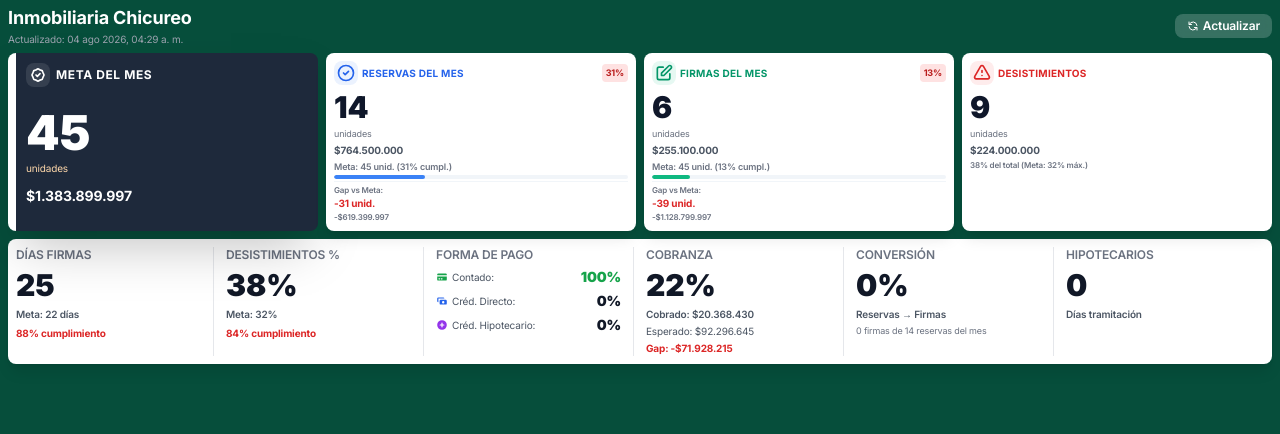
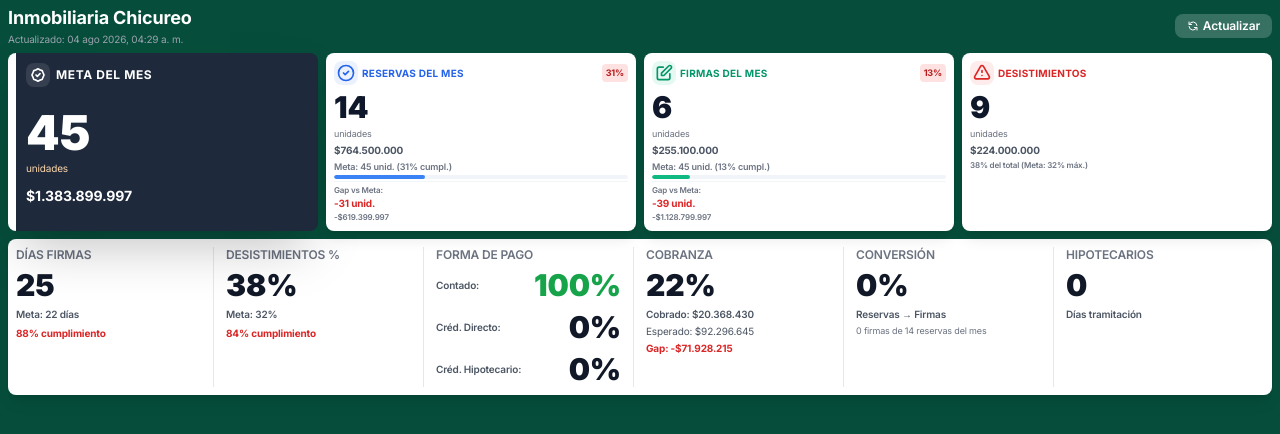
Before and after one commit to hernanazocar/indicadores-kpis, a Next.js app: page /demo in a window 1280 px wide. Shown: the top 434 px of the page. Built offline with nearby package versions, Linux system fonts and the light colour scheme.

Commit message:
feat: rediseñar tarjeta Forma de Pago para consistencia visual

```diff
--- a/app/demo/page.tsx
+++ b/app/demo/page.tsx
@@ -133,34 +133,18 @@ export default function DemoPage() {
             {/* 3. Distribución Pagos */}
             <div className="border-r border-gray-200 pr-3">
               <div className="text-xs text-gray-500 uppercase mb-1 font-semibold">Forma de Pago</div>
-              <div className="space-y-1">
+              <div className="space-y-1.5">
                 <div className="flex items-center justify-between">
-                  <div className="flex items-center gap-1">
-                    <svg className="w-3 h-3 text-green-600" fill="currentColor" viewBox="0 0 20 20">
-                      <path d="M4 4a2 2 0 00-2 2v1h16V6a2 2 0 00-2-2H4z"/>
-                      <path fillRule="evenodd" d="M18 9H2v5a2 2 0 002 2h12a2 2 0 002-2V9zM4 13a1 1 0 011-1h1a1 1 0 110 2H5a1 1 0 01-1-1zm5-1a1 1 0 100 2h1a1 1 0 100-2H9z" clipRule="evenodd"/>
-                    </svg>
-                    <span className="text-[10px] text-gray-600">Contado:</span>
-                  </div>
-                  <span className="text-sm font-black text-green-600">{Math.round((kpiData.formaPago.contado / Math.max(1, kpiData.formaPago.contado + kpiData.formaPago.credito + kpiData.formaPago.hipotecario)) * 100)}%</span>
+                  <span className="text-[10px] text-gray-600 font-semibold">Contado:</span>
+                  <span className="text-3xl font-black text-green-600">{Math.round((kpiData.formaPago.contado / Math.max(1, kpiData.formaPago.contado + kpiData.formaPago.credito + kpiData.formaPago.hipotecario)) * 100)}%</span>
                 </div>
                 <div className="flex items-center justify-between">
-                  <div className="flex items-center gap-1">
-                    <svg className="w-3 h-3 text-blue-600" fill="currentColor" viewBox="0 0 20 20">
-                      <path d="M4 4a2 2 0 00-2 2v4a2 2 0 002 2V6h10a2 2 0 00-2-2H4zm2 6a2 2 0 012-2h8a2 2 0 012 2v4a2 2 0 01-2 2H8a2 2 0 01-2-2v-4zm6 4a2 2 0 100-4 2 2 0 000 4z"/>
-                    </svg>
-                    <span className="text-[10px] text-gray-600">Créd. Directo:</span>
-                  </div>
-                  <span className="text-sm font-black text-gray-900">{Math.round((kpiData.formaPago.credito / Math.max(1, kpiData.formaPago.contado + kpiData.formaPago.credito + kpiData.formaPago.hipotecario)) * 100)}%</span>
+                  <span className="text-[10px] text-gray-600 font-semibold">Créd. Directo:</span>
+                  <span className="text-3xl font-black text-gray-900">{Math.round((kpiData.formaPago.credito / Math.max(1, kpiData.formaPago.contado + kpiData.formaPago.credito + kpiData.formaPago.hipotecario)) * 100)}%</span>
                 </div>
                 <div className="flex items-center justify-between">
-                  <div className="flex items-center gap-1">
-                    <svg className="w-3 h-3 text-purple-600" fill="currentColor" viewBox="0 0 20 20">
-                      <path fillRule="evenodd" d="M10 18a8 8 0 100-16 8 8 0 000 16zm1-11a1 1 0 10-2 0v2H7a1 1 0 100 2h2v2a1 1 0 102 0v-2h2a1 1 0 100-2h-2V7z" clipRule="evenodd"/>
-                    </svg>
-                    <span className="text-[10px] text-gray-600">Créd. Hipotecario:</span>
-                  </div>
-                  <span className="text-sm font-black text-gray-900">{Math.round((kpiData.formaPago.hipotecario / Math.max(1, kpiData.formaPago.contado + kpiData.formaPago.credito + kpiData.formaPago.hipotecario)) * 100)}%</span>
+                  <span className="text-[10px] text-gray-600 font-semibold">Créd. Hipotecario:</span>
+                  <span className="text-3xl font-black text-gray-900">{Math.round((kpiData.formaPago.hipotecario / Math.max(1, kpiData.formaPago.contado + kpiData.formaPago.credito + kpiData.formaPago.hipotecario)) * 100)}%</span>
                 </div>
               </div>
             </div>
```
